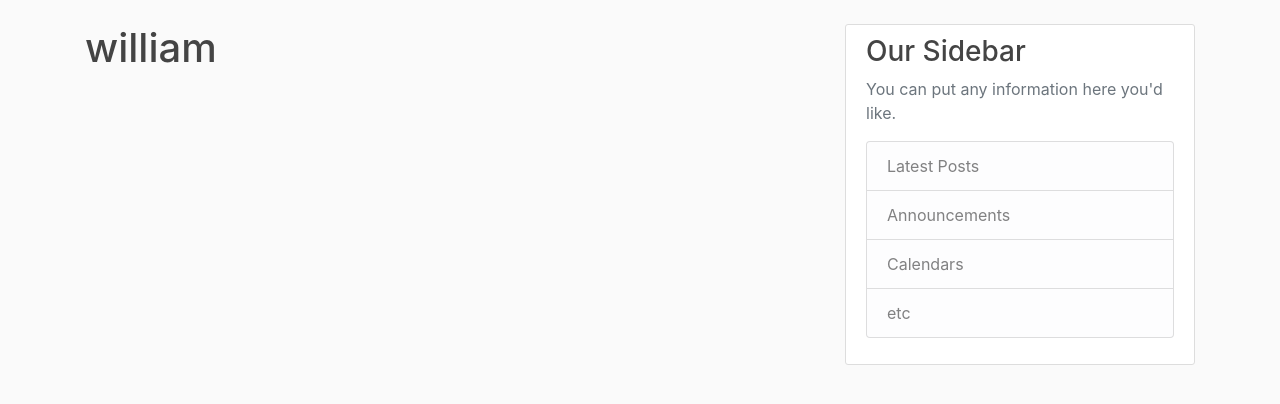
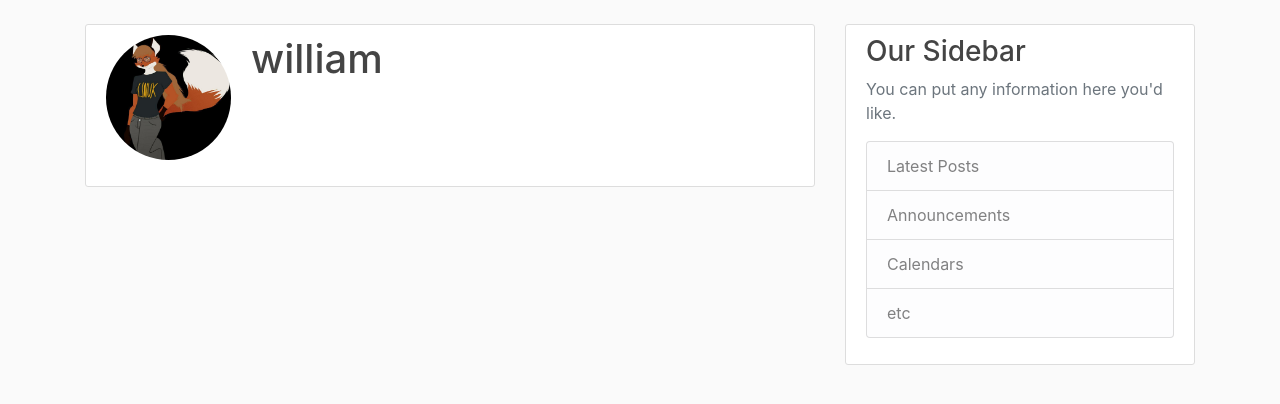
Before and after one commit to WilliamOtieno/django_blog, a Django app: page /profile/ in a window 1280 px wide. Shown: the part 56-460 px from the top of the page. Run offline with Django 3.2, Linux system fonts and the light colour scheme; a user stored in the database is signed in; data comes from the database, SQL or seed files in the repository; some libraries are stand-ins or nearby versions.

Commit message:
media conf

```diff
--- a/django_blog/urls.py
+++ b/django_blog/urls.py
@@ -17,6 +17,8 @@ from django.contrib import admin
 from django.contrib.auth import views as auth_views
 from django.urls import path, include
 from users import views as user_views
+from django.conf import settings
+from django.conf.urls.static import static
 
 urlpatterns = [
     path('admin/', admin.site.urls),
@@ -25,4 +27,8 @@ urlpatterns = [
     path('login/', auth_views.LoginView.as_view(template_name='users/login.html'), name='login'),
     path('logout/', auth_views.LogoutView.as_view(template_name='users/logout.html'), name='logout'),
     path('', include('blog.urls')),
+
 ]
+
+if settings.DEBUG:
+    urlpatterns += static(settings.MEDIA_URL, document_root=settings.MEDIA_ROOT)
--- a/users/templates/users/profile.html
+++ b/users/templates/users/profile.html
@@ -1,5 +1,14 @@
 {% extends 'blog/base.html' %}
 {% load crispy_forms_tags %}
 {% block content %}
-    <h1>{{ user.username }}</h1>
+    <div class="content-section">
+      <div class="media">
+        <img class="rounded-circle account-img" src="{{ user.profile.image.url }}">
+        <div class="media-body">
+          <h2 class="account-heading">{{ user.username }}</h2>
+          <p class="text-secondary">{{ user.email }}</p>
+        </div>
+      </div>
+  <!-- FORM HERE -->
+</div>
 {% endblock content%}
```
